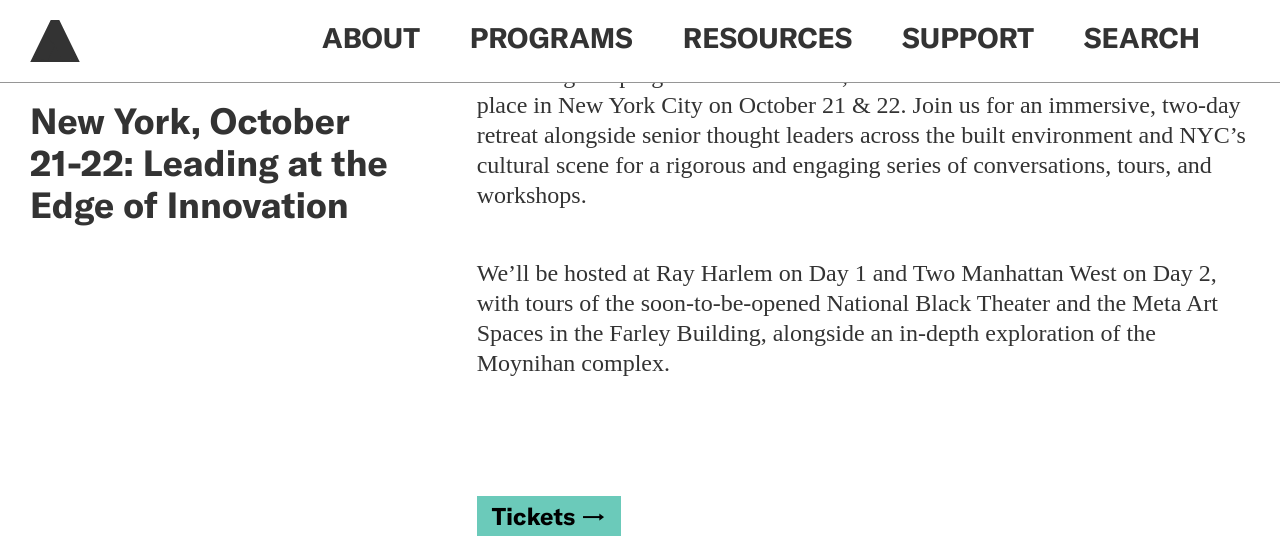
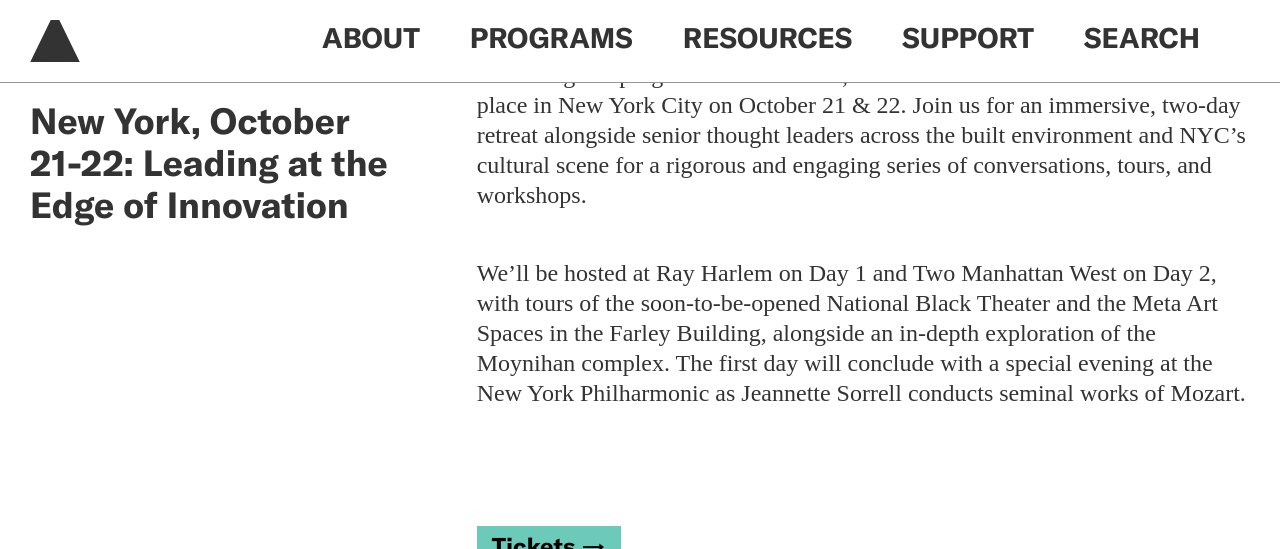
Before and after one commit to jengalas/bwaf-bbw, a Jekyll site: the page built from _programs/industry-leaders-roundtable-retreat.md, in a window 1280 px wide and 900 px high, scrolled down 550 px, cut to the strip 0-549 px from the top of the window. Built offline with Jekyll 4.4.1, drawn with Linux system fonts in a browser that asks for light colours; nearby versions of some CDN libraries; some web fonts are replaced.

Commit message:
Updated 1 file via CloudCannon.

```diff
--- a/_programs/industry-leaders-roundtable-retreat.md
+++ b/_programs/industry-leaders-roundtable-retreat.md
@@ -37,7 +37,7 @@
       download: ''
       link_url:
       link_text:
-    text_block: >
+    text_block: >+
       The Industry Leaders Roundtable is going coast to coast!
 
 
@@ -51,7 +51,10 @@
       We'll be hosted at Ray Harlem on Day 1 and Two Manhattan West on Day 2,
       with tours of the soon-to-be-opened National Black Theater and the Meta
       Art Spaces in the Farley Building, alongside an in-depth exploration of
-      the Moynihan complex.
+      the Moynihan complex. The first day will conclude with a special evening
+      at the New York Philharmonic as Jeannette Sorrell conducts seminal works
+      of Mozart.
+
   - template: buttons-block
     button:
       - button_text: Tickets
```
